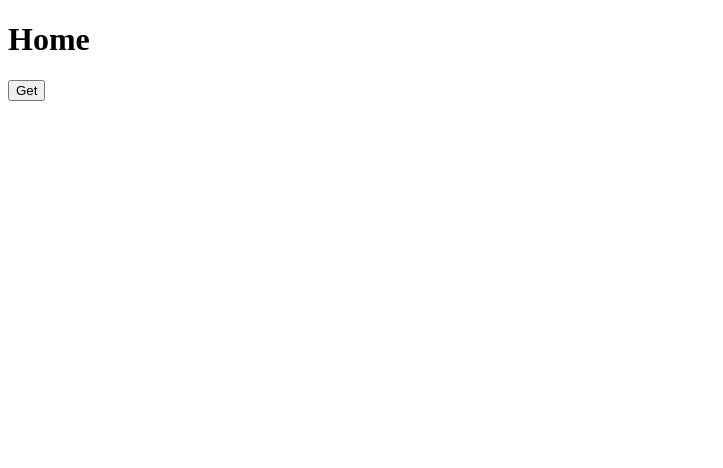
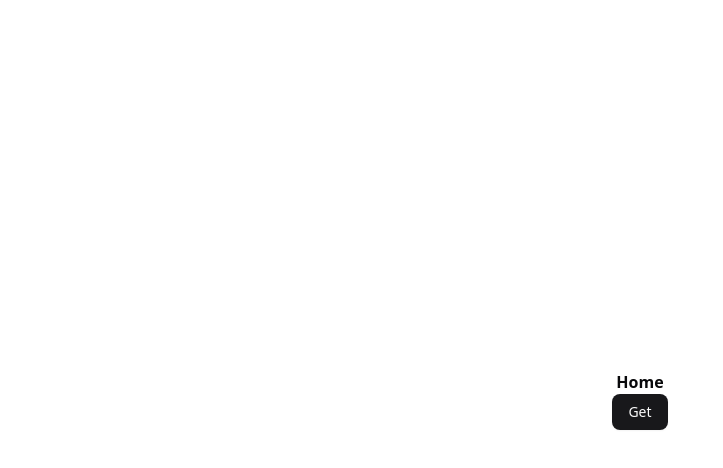
Before and after one commit to nicklitvin/mop, a React (Vite) app in the folder web/: page / in a window 1280 px wide. Shown: the top 468 px of the page, without its empty margins (0-723 px from the left). Built offline with nearby package versions, Linux system fonts and the light colour scheme.

Commit message:
added tailwind shadcn

```diff
--- a/web/package.json
+++ b/web/package.json
@@ -11,6 +11,7 @@
   },
   "dependencies": {
     "@radix-ui/react-slot": "^1.1.2",
+    "@tailwindcss/vite": "^4.0.15",
     "axios": "^1.8.4",
     "class-variance-authority": "^0.7.1",
     "clsx": "^2.1.1",
--- /dev/null
+++ b/web/src/components/ui/button.tsx
@@ -0,0 +1,59 @@
+import * as React from "react"
+import { Slot } from "@radix-ui/react-slot"
+import { cva, type VariantProps } from "class-variance-authority"
+
+import { cn } from "@/lib/utils"
+
+const buttonVariants = cva(
+  "inline-flex items-center justify-center gap-2 whitespace-nowrap rounded-md text-sm font-medium transition-all disabled:pointer-events-none disabled:opacity-50 [&_svg]:pointer-events-none [&_svg:not([class*='size-'])]:size-4 shrink-0 [&_svg]:shrink-0 outline-none focus-visible:border-ring focus-visible:ring-ring/50 focus-visible:ring-[3px] aria-invalid:ring-destructive/20 dark:aria-invalid:ring-destructive/40 aria-invalid:border-destructive",
+  {
+    variants: {
+      variant: {
+        default:
+          "bg-primary text-primary-foreground shadow-xs hover:bg-primary/90",
+        destructive:
+          "bg-destructive text-white shadow-xs hover:bg-destructive/90 focus-visible:ring-destructive/20 dark:focus-visible:ring-destructive/40 dark:bg-destructive/60",
+        outline:
+          "border bg-background shadow-xs hover:bg-accent hover:text-accent-foreground dark:bg-input/30 dark:border-input dark:hover:bg-input/50",
+        secondary:
+          "bg-secondary text-secondary-foreground shadow-xs hover:bg-secondary/80",
+        ghost:
+          "hover:bg-accent hover:text-accent-foreground dark:hover:bg-accent/50",
+        link: "text-primary underline-offset-4 hover:underline",
+      },
+      size: {
+        default: "h-9 px-4 py-2 has-[>svg]:px-3",
+        sm: "h-8 rounded-md gap-1.5 px-3 has-[>svg]:px-2.5",
+        lg: "h-10 rounded-md px-6 has-[>svg]:px-4",
+        icon: "size-9",
+      },
+    },
+    defaultVariants: {
+      variant: "default",
+      size: "default",
+    },
+  }
+)
+
+function Button({
+  className,
+  variant,
+  size,
+  asChild = false,
+  ...props
+}: React.ComponentProps<"button"> &
+  VariantProps<typeof buttonVariants> & {
+    asChild?: boolean
+  }) {
+  const Comp = asChild ? Slot : "button"
+
+  return (
+    <Comp
+      data-slot="button"
+      className={cn(buttonVariants({ variant, size, className }))}
+      {...props}
+    />
+  )
+}
+
+export { Button, buttonVariants }
--- a/web/src/index.css
+++ b/web/src/index.css
@@ -0,0 +1,120 @@
+@import "tailwindcss";
+@import "tw-animate-css";
+
+@custom-variant dark (&:is(.dark *));
+
+:root {
+  --radius: 0.625rem;
+  --background: oklch(1 0 0);
+  --foreground: oklch(0.141 0.005 285.823);
+  --card: oklch(1 0 0);
+  --card-foreground: oklch(0.141 0.005 285.823);
+  --popover: oklch(1 0 0);
+  --popover-foreground: oklch(0.141 0.005 285.823);
+  --primary: oklch(0.21 0.006 285.885);
+  --primary-foreground: oklch(0.985 0 0);
+  --secondary: oklch(0.967 0.001 286.375);
+  --secondary-foreground: oklch(0.21 0.006 285.885);
+  --muted: oklch(0.967 0.001 286.375);
+  --muted-foreground: oklch(0.552 0.016 285.938);
+  --accent: oklch(0.967 0.001 286.375);
+  --accent-foreground: oklch(0.21 0.006 285.885);
+  --destructive: oklch(0.577 0.245 27.325);
+  --border: oklch(0.92 0.004 286.32);
+  --input: oklch(0.92 0.004 286.32);
+  --ring: oklch(0.705 0.015 286.067);
+  --chart-1: oklch(0.646 0.222 41.116);
+  --chart-2: oklch(0.6 0.118 184.704);
+  --chart-3: oklch(0.398 0.07 227.392);
+  --chart-4: oklch(0.828 0.189 84.429);
+  --chart-5: oklch(0.769 0.188 70.08);
+  --sidebar: oklch(0.985 0 0);
+  --sidebar-foreground: oklch(0.141 0.005 285.823);
+  --sidebar-primary: oklch(0.21 0.006 285.885);
+  --sidebar-primary-foreground: oklch(0.985 0 0);
+  --sidebar-accent: oklch(0.967 0.001 286.375);
+  --sidebar-accent-foreground: oklch(0.21 0.006 285.885);
+  --sidebar-border: oklch(0.92 0.004 286.32);
+  --sidebar-ring: oklch(0.705 0.015 286.067);
+}
+
+.dark {
+  --background: oklch(0.141 0.005 285.823);
+  --foreground: oklch(0.985 0 0);
+  --card: oklch(0.21 0.006 285.885);
+  --card-foreground: oklch(0.985 0 0);
+  --popover: oklch(0.21 0.006 285.885);
+  --popover-foreground: oklch(0.985 0 0);
+  --primary: oklch(0.92 0.004 286.32);
+  --primary-foreground: oklch(0.21 0.006 285.885);
+  --secondary: oklch(0.274 0.006 286.033);
+  --secondary-foreground: oklch(0.985 0 0);
+  --muted: oklch(0.274 0.006 286.033);
+  --muted-foreground: oklch(0.705 0.015 286.067);
+  --accent: oklch(0.274 0.006 286.033);
+  --accent-foreground: oklch(0.985 0 0);
+  --destructive: oklch(0.704 0.191 22.216);
+  --border: oklch(1 0 0 / 10%);
+  --input: oklch(1 0 0 / 15%);
+  --ring: oklch(0.552 0.016 285.938);
+  --chart-1: oklch(0.488 0.243 264.376);
+  --chart-2: oklch(0.696 0.17 162.48);
+  --chart-3: oklch(0.769 0.188 70.08);
+  --chart-4: oklch(0.627 0.265 303.9);
+  --chart-5: oklch(0.645 0.246 16.439);
+  --sidebar: oklch(0.21 0.006 285.885);
+  --sidebar-foreground: oklch(0.985 0 0);
+  --sidebar-primary: oklch(0.488 0.243 264.376);
+  --sidebar-primary-foreground: oklch(0.985 0 0);
+  --sidebar-accent: oklch(0.274 0.006 286.033);
+  --sidebar-accent-foreground: oklch(0.985 0 0);
+  --sidebar-border: oklch(1 0 0 / 10%);
+  --sidebar-ring: oklch(0.552 0.016 285.938);
+}
+
+@theme inline {
+  --radius-sm: calc(var(--radius) - 4px);
+  --radius-md: calc(var(--radius) - 2px);
+  --radius-lg: var(--radius);
+  --radius-xl: calc(var(--radius) + 4px);
+  --color-background: var(--background);
+  --color-foreground: var(--foreground);
+  --color-card: var(--card);
+  --color-card-foreground: var(--card-foreground);
+  --color-popover: var(--popover);
+  --color-popover-foreground: var(--popover-foreground);
+  --color-primary: var(--primary);
+  --color-primary-foreground: var(--primary-foreground);
+  --color-secondary: var(--secondary);
+  --color-secondary-foreground: var(--secondary-foreground);
+  --color-muted: var(--muted);
+  --color-muted-foreground: var(--muted-foreground);
+  --color-accent: var(--accent);
+  --color-accent-foreground: var(--accent-foreground);
+  --color-destructive: var(--destructive);
+  --color-border: var(--border);
+  --color-input: var(--input);
+  --color-ring: var(--ring);
+  --color-chart-1: var(--chart-1);
+  --color-chart-2: var(--chart-2);
+  --color-chart-3: var(--chart-3);
+  --color-chart-4: var(--chart-4);
+  --color-chart-5: var(--chart-5);
+  --color-sidebar: var(--sidebar);
+  --color-sidebar-foreground: var(--sidebar-foreground);
+  --color-sidebar-primary: var(--sidebar-primary);
+  --color-sidebar-primary-foreground: var(--sidebar-primary-foreground);
+  --color-sidebar-accent: var(--sidebar-accent);
+  --color-sidebar-accent-foreground: var(--sidebar-accent-foreground);
+  --color-sidebar-border: var(--sidebar-border);
+  --color-sidebar-ring: var(--sidebar-ring);
+}
+
+@layer base {
+  * {
+    @apply border-border outline-ring/50;
+  }
+  body {
+    @apply bg-background text-foreground;
+  }
+}
--- a/web/src/lib/utils.ts
+++ b/web/src/lib/utils.ts
@@ -1,11 +1,12 @@
 import { clsx, type ClassValue } from "clsx"
 import { twMerge } from "tailwind-merge"
-import axios from "axios";
+import axios from "axios"
 import { APIOutput } from "./types";
 
 export function cn(...inputs: ClassValue[]) {
   return twMerge(clsx(inputs))
 }
+
 
 export type URL = "/hi";
 
--- a/web/src/routes/Home.tsx
+++ b/web/src/routes/Home.tsx
@@ -1,5 +1,6 @@
 import { useState } from "react"
 import { callAPI } from "../lib/utils";
+import { Button } from "@/components/ui/button";
 
 export function Home() {
     const [data, setData] = useState<string>();
@@ -16,8 +17,8 @@ export function Home() {
     return (
         <div className="flex-1 flex flex-col items-center justify-center">
             <h1 className="font-bold">Home</h1>
-            <button onClick={hi}>Get</button>
-            {/* <Button onClick={hi}>Get</Button> */}
+            {/* <button onClick={hi}>Get</button> */}
+            <Button onClick={hi}>Get</Button>
             <p>{data}</p>
         </div>
     )
--- a/web/vite.config.ts
+++ b/web/vite.config.ts
@@ -2,11 +2,12 @@ import { defineConfig } from 'vite'
 import react from '@vitejs/plugin-react'
 import path from "path"
 import { config } from "dotenv";
+import tailwindcss from "@tailwindcss/vite";
 
 config()
 
 export default defineConfig({
-  plugins: [react()],
+  plugins: [react(), tailwindcss()],
 //   server: {
 //     port: Number(process.env.PORT),
 //     host: process.env.HOST
```
Also changed, not shown: web/components.json (added), 1 other file (tests, documents, lock files or other folders).
